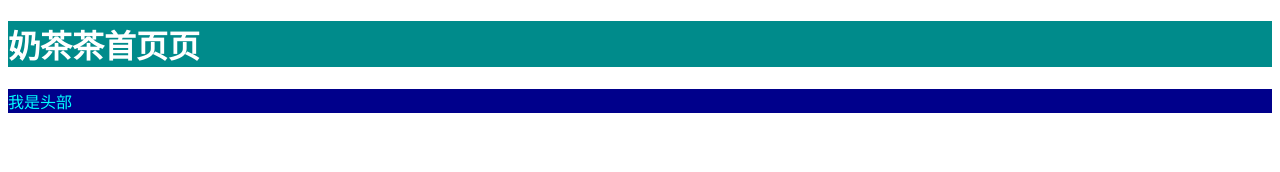
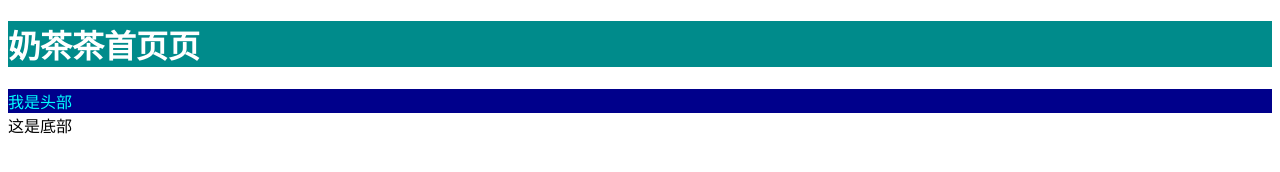
Before and after one commit to Astrid2019/-, a plain HTML site: page src/index.html in a window 1280 px wide. Drawn offline with Linux system fonts and the light colour scheme.

Commit message:
这里添加了一个footer

```diff
--- a/src/index.html
+++ b/src/index.html
@@ -19,5 +19,6 @@
 <body>
     <h1>奶茶茶首页页</h1>
     <header>我是头部</header>
+    <footer>这是底部</footer>
 </body>
 </html>
```
